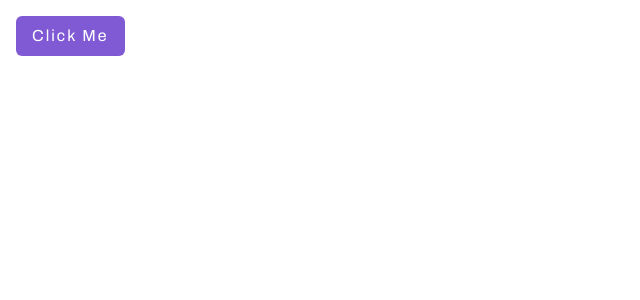
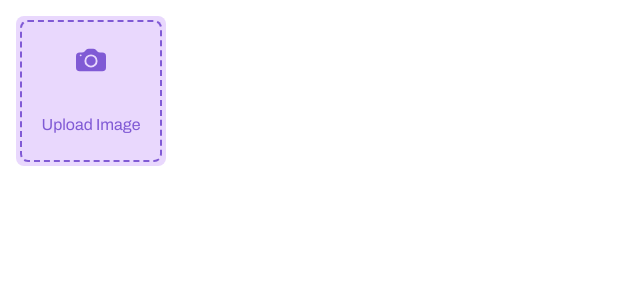
Before and after one commit to therealharpaljadeja/daome, a React (Create React App) app: page / in a window 1280 px wide. Shown: the top 300 px of the page, without its empty margins (0-640 px from the left). Built offline with nearby package versions, Linux system fonts and the light colour scheme.

Commit message:
custom image upload component done

```diff
--- a/package.json
+++ b/package.json
@@ -14,6 +14,7 @@
     "framer-motion": "^4.1.17",
     "react": "^17.0.2",
     "react-dom": "^17.0.2",
+    "react-icons": "^4.3.1",
     "react-scripts": "4.0.3",
     "web-vitals": "^1.0.1"
   },
--- a/src/App.js
+++ b/src/App.js
@@ -1,10 +1,45 @@
-import { Box, Button } from "@chakra-ui/react";
+import {
+	HStack,
+	Box,
+	VStack,
+	FormControl,
+	FormLabel,
+	Input,
+	Text,
+	Spacer,
+} from "@chakra-ui/react";
+import { BsFillCameraFill } from "react-icons/bs";
 
 function App() {
 	return (
-		<Box padding={4}>
-			<Button>Click Me</Button>
-		</Box>
+		<HStack padding={4}>
+			<FormControl>
+				<FormLabel cursor="pointer">
+					<Box
+						padding={1}
+						borderRadius=".5rem"
+						background="var(--chakra-colors-brand-100)"
+						width="150px"
+						height="150px"
+					>
+						<VStack
+							border="2px dashed var(--chakra-colors-brand-500)"
+							padding={2}
+							justifyContent="space-around"
+							height="100%"
+							borderRadius=".5rem"
+						>
+							<BsFillCameraFill
+								size="30px"
+								fill="var(--chakra-colors-brand-500)"
+							/>
+							<Text>Upload Image</Text>
+						</VStack>
+					</Box>
+				</FormLabel>
+				<Input display="none" type="file" accept="image/*" />
+			</FormControl>
+		</HStack>
 	);
 }
 
--- a/src/theme/components/Button.js
+++ b/src/theme/components/Button.js
@@ -7,15 +7,40 @@ const Button = {
 			letterSpacing: "2px",
 			bg: mode("brand.500", "brand.500")(props),
 			color: mode("white", "white")(props),
-			boxShadow: "0 0 0 0 var(--chakra-colors-brand-500)",
+			boxShadow:
+				"0 0 0 0 var(--chakra-colors-brand-500),  0 0 1rem .3rem var(--chakra-colors-brand-100)",
 			transition: "all .3s ease-out",
 			_hover: {
-				boxShadow: mode(
-					"0 0 0 .25rem var(--chakra-colors-brand-500)",
-					"0 0 0 .25rem var(--chakra-colors-brand-500)"
-				)(props),
+				boxShadow:
+					"0 0 0 .25rem var(--chakra-colors-brand-500),  0 0 1rem .3rem var(--chakra-colors-brand-100)",
 				_disabled: {
 					background: "brand.300",
+					boxShadow: "0 0 0 0",
+				},
+			},
+			_active: {
+				boxShadow: "0 0 0 0",
+				transform: "translateY(.15rem)",
+			},
+			_disabled: {
+				_hover: {
+					opacity: "1",
+				},
+			},
+		}),
+		custom_ghost: (props) => ({
+			outline: 0,
+			letterSpacing: "2px",
+			bg: mode("brand.100", "brand.100")(props),
+			color: mode("brand.500", "brand.500")(props),
+			boxShadow:
+				"0 0 0 0 var(--chakra-colors-brand-100), 0 0 1rem .1rem var(--chakra-colors-brand-100)",
+			transition: "all .3s ease-out",
+			_hover: {
+				boxShadow:
+					"0 0 0 .25rem var(--chakra-colors-brand-100), 0 0 1rem .1rem var(--chakra-colors-brand-100)",
+				_disabled: {
+					background: "brand.100",
 					boxShadow: "0 0 0 0",
 				},
 			},
--- a/src/theme/index.js
+++ b/src/theme/index.js
@@ -11,6 +11,7 @@ const theme = extendTheme({
 		global: {
 			body: {
 				fontFamily: "Archivo",
+				color: "brand.500",
 			},
 		},
 	},
```
Also changed, not shown: 1 other file (tests, documents, lock files or other folders).
